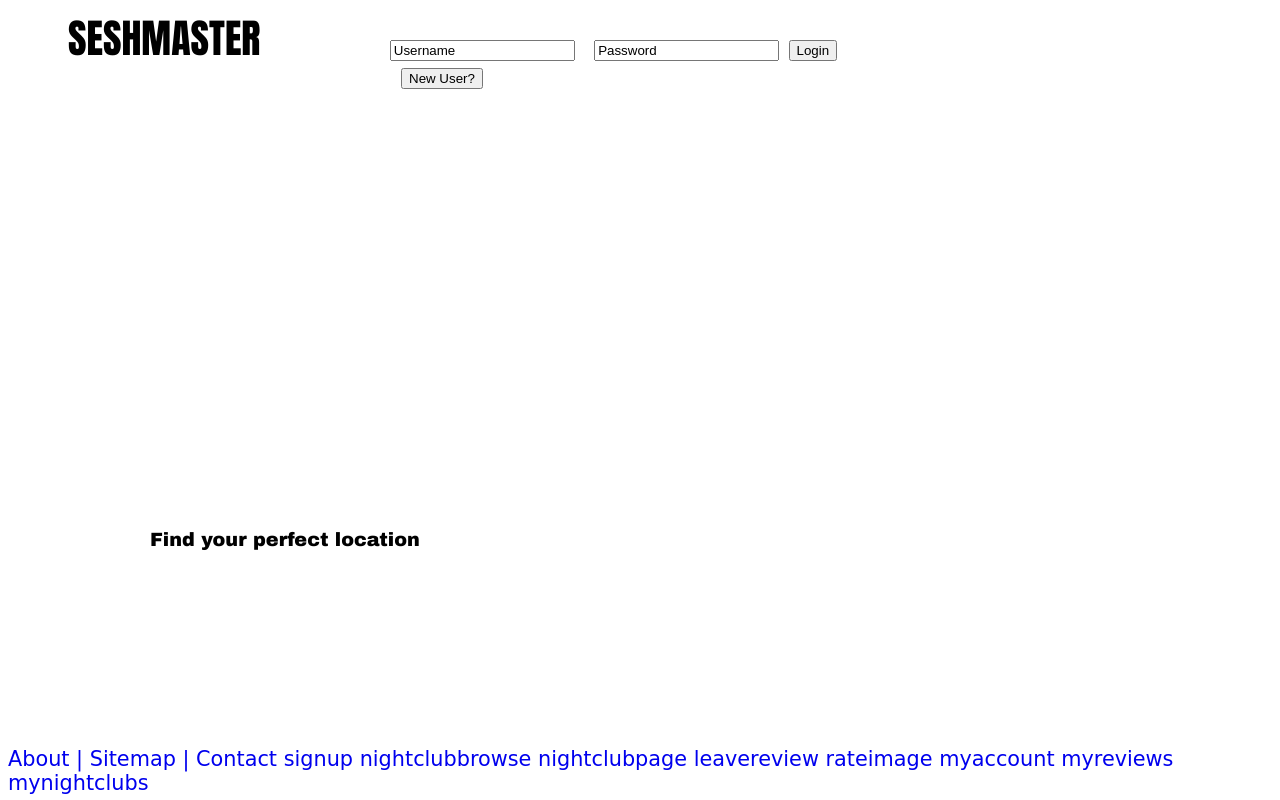
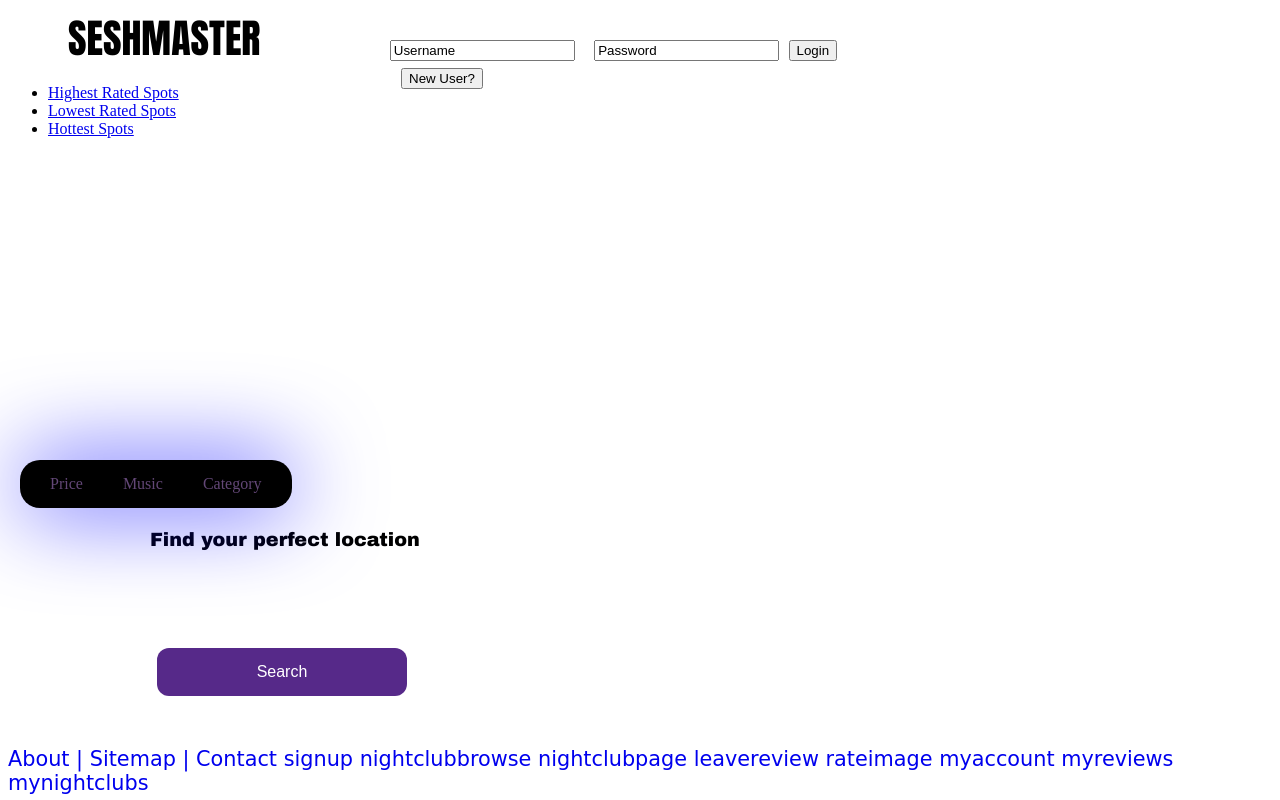
Before and after one commit to ABK319/sesh_master_app, a Django app: page / in a window 1280 px wide; the page is wider, and only the part inside the window is pictured. Run offline with Django 3.2, Linux system fonts and the light colour scheme.

Commit message:
Added further elements to indexpage

```diff
--- a/templates/seshmaster/index.html
+++ b/templates/seshmaster/index.html
@@ -3,6 +3,7 @@
 	<head>
 
 		<title>Seshmaster</title>
+		<link rel="stylesheet" href="menustyle.css" type="text/css" media="all" />
 
 	</head>
 
@@ -17,12 +18,14 @@
 			<input style= "position:relative; left:130px;" type = "button" id = "submit" value = "Login" /> <br>
 			<input style= "position:fixed; left:401px;" type = "button" id = "new" value = "New User?" />
 
-
-
 		</div>
 
+		<button class="button button1" style = "position: absolute; bottom:100px; left:155px">Search</button>
+
 		<div>
+
 			<label style = "position:absolute; bottom:250px; left:150px;  font-size: 120%; font-family:Arial Black"> Find your perfect location </ label>
+
 		</div>
 
 
@@ -44,6 +47,166 @@
 
 		</div>
 
+
+		<div id="wrap">
+
+		<ul id="trending">
+
+			<li><a href="#">Highest Rated Spots</a></li>
+
+			<li><a href="#">Lowest Rated Spots</a></li>
+
+			<li><a href="#">Hottest Spots</a></li>
+
+
+		</div>
+
+
+
+		<div id="wrapper">
+
+		<br/><br/>
+		<ul id="Menu">
+
+			<li><a href="#">Price</a>
+				<ul>
+					<li><a href="#">Sample</a></li>
+					<li><a href="#">Sample</a></li>
+				</ul>
+			</li>
+
+			<li><a href="#">Music</a>
+				<ul>
+					<li><a href="#">Sample</a></li>
+					<li><a href="#">Sample</a></li>
+				</ul>
+			</li>
+
+			<li><a href="#">Category</a>
+				<ul>
+					<li><a href="#">Sample</a></li>
+					<li><a href="#">Sample</a></li>
+				</ul>
+			</li>
+
+		</ul>
+		</div>
+
+
+
+
+
+		<style>
+
+		div#wrapper{
+	width:700px;
+	margin: 0 auto;
+}
+
+h1{
+	text-align:center;
+}
+
+	ul#Menu{
+		margin-left:-270px;
+		margin-top: 270px;
+		background: #000000;
+		box-shadow: 0px 0px 90px rgba(0,0,255,0.75);
+		padding: 0 10px;
+		border-radius: 20px;
+		list-style: none;
+		position: relative;
+		display: inline-table;
+	}
+
+	ul#Menu li{
+		float: left;
+	}
+
+
+	ul#Menu li a{
+		display: block;
+		padding: 15px 20px;
+		color: #634777;
+		text-decoration: none;
+	}
+
+
+
+ul#Menu li ul{
+	list-style:none;
+	display:none;
+}
+
+ul#Menu:after{
+	content: "";
+	clear: both;
+	display: block;
+}
+
+ul#Menu li:hover{
+		background: #634777;
+		background: linear-gradient(top, #634777 0%, #634777 40%);
+		background: -moz-linear-gradient(top, #634777 0%,#634777 40%);
+		background: -webkit-linear-gradient(top, #634777 0%,#634777 40%);
+}
+
+ul#Menu li:hover a{
+	color: #fff;
+}
+
+ul#Menu li:hover > ul{
+	display:block;
+}
+
+ul#Menu ul{
+	background: #634777; border-radius: 0px; padding: 0;
+	position: absolute; top: 100%;
+}
+
+ul#Menu ul li{
+	float: none;
+		border-top: 1px solid #6b727c;
+		border-bottom: 1px solid #575f6a;
+		position: relative;
+}
+
+ul#Menu ul li a{
+	padding: 5px 40px;
+			color: #fff;
+}
+
+ul#Menu ul li a:hover{
+					background: #4b545f;
+}
+
+.button {
+
+  border-radius: 12px;
+  background-color: #562989;
+  border: none;
+  color: white;
+  padding: 15px 32px;
+  text-align: center;
+  text-decoration: none;
+  display: inline-block;
+  font-size: 16px;
+  margin: 4px 2px;
+  cursor: pointer;
+  width: 250px;
+
+
+}
+
+
+
+
+
+
+</style>
+
+
+
 	</body>
 
 </html>
--- /dev/null
+++ b/templates/seshmaster/menustyle.css
@@ -0,0 +1,80 @@
+div#wrapper{
+	width:700px;
+	margin: 0 auto;
+}
+
+h1{
+	text-align:center;
+}
+
+	ul#Menu{
+		margin-left:50px;
+		background: #000000;
+		box-shadow: 0px 0px 9px rgba(0,0,0,0.5);
+		padding: 0 10px;
+		border-radius: 10px;
+		list-style: none;
+		position: relative;
+		display: inline-table;
+	}
+
+	ul#Menu li{
+		float: left;
+	}
+
+
+	ul#Menu li a{
+		display: block;
+		padding: 15px 20px;
+		color: #757575;
+		text-decoration: none;
+	}
+
+
+
+ul#Menu li ul{
+	list-style:none;
+	display:none;
+}
+
+ul#Menu:after{
+	content: "";
+	clear: both;
+	display: block;
+}
+
+ul#Menu li:hover{
+		background: #4b545f;
+		background: linear-gradient(top, #4f5964 0%, #5f6975 40%);
+		background: -moz-linear-gradient(top, #4f5964 0%, #5f6975 40%);
+		background: -webkit-linear-gradient(top, #4f5964 0%,#5f6975 40%);
+}
+
+ul#Menu li:hover a{
+	color: #fff;
+}
+
+ul#Menu li:hover > ul{
+	display:block;
+}
+
+ul#Menu ul{
+	background: #5f6975; border-radius: 0px; padding: 0;
+	position: absolute; top: 100%;
+}
+
+ul#Menu ul li{
+	float: none;
+		border-top: 1px solid #6b727c;
+		border-bottom: 1px solid #575f6a;
+		position: relative;
+}
+
+ul#Menu ul li a{
+	padding: 5px 40px;
+			color: #fff;
+}
+
+ul#Menu ul li a:hover{
+					background: #4b545f;
+}
```
